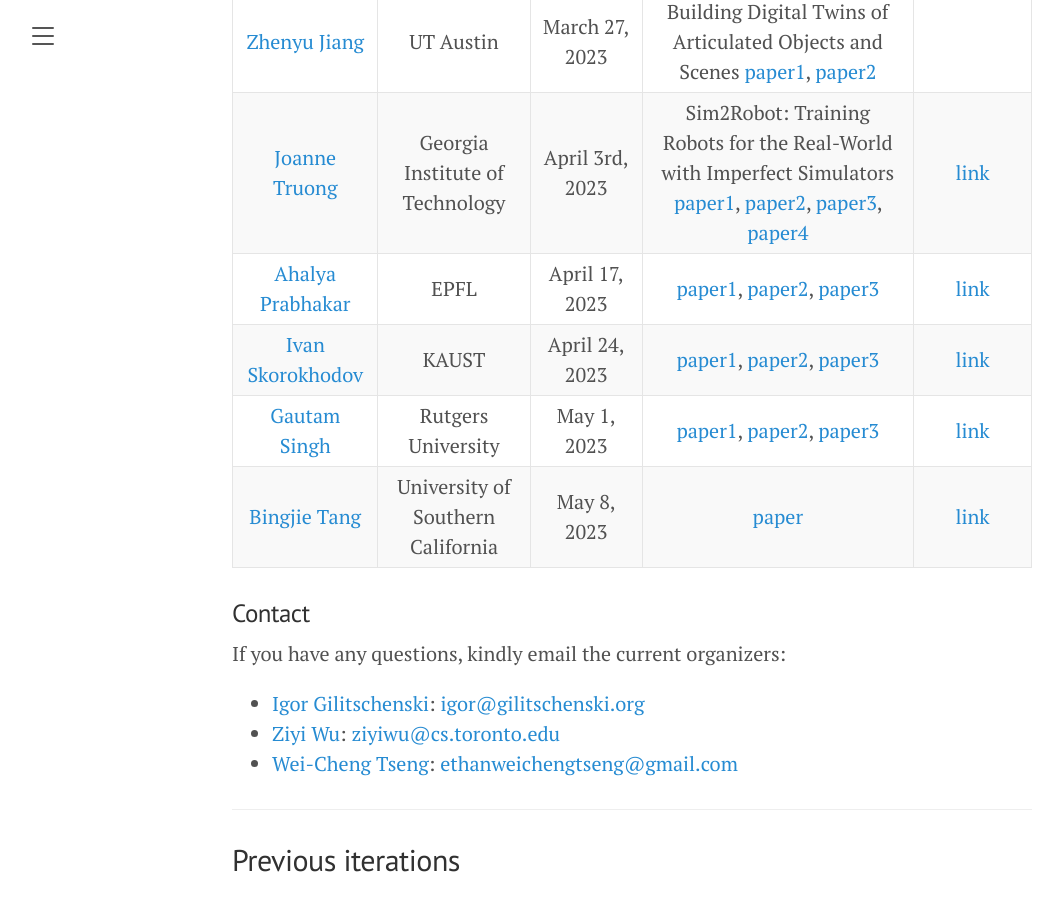
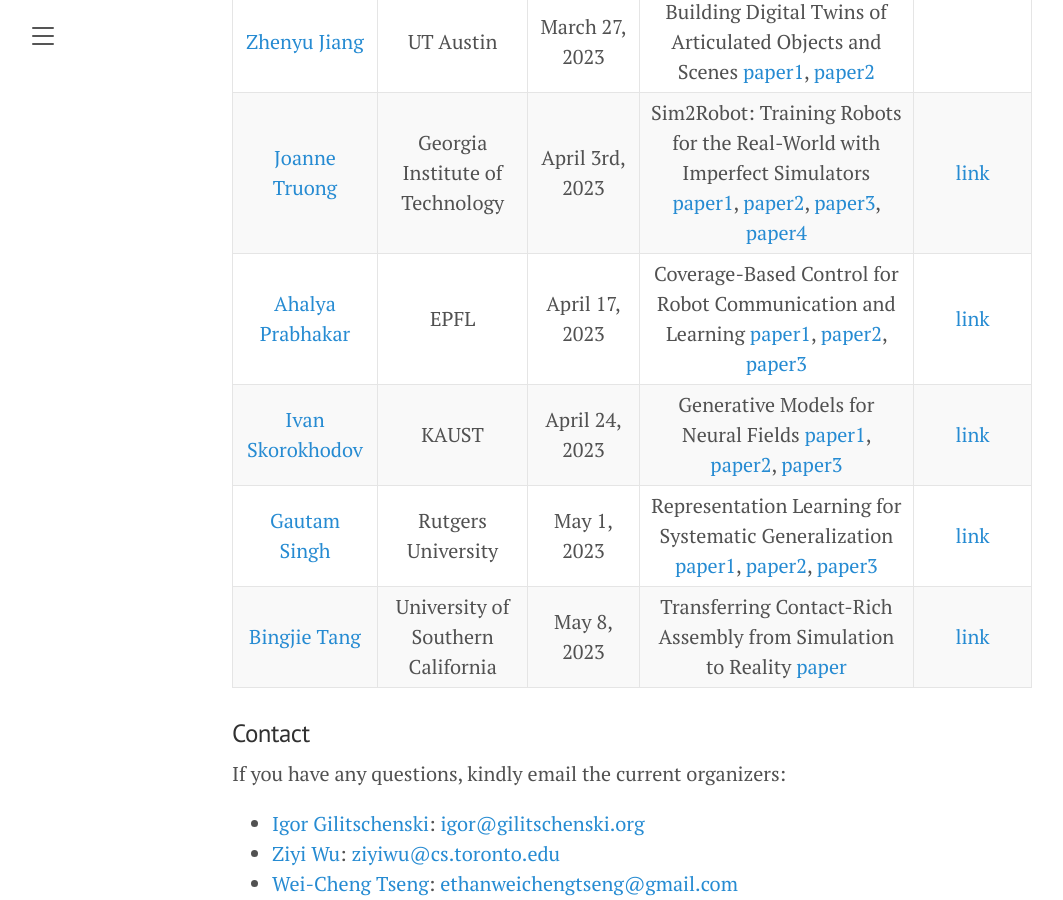
Before and after one commit to uoft-cs-robotics/toronto-air, a Jekyll site: the page built from index.md, in a window 1280 px wide and 900 px high, scrolled down 1620 px. Shown: the whole window, without its empty margins (8-1071 px from the left). Built offline with Jekyll 4.4.1, drawn with Linux system fonts in a browser that asks for light colours; our own code applies the rules of GitHub Pages for plain Markdown files.

Commit message:
finalize Winter 2023 seminars

```diff
--- a/index.md
+++ b/index.md
@@ -63,10 +63,10 @@ Past talks are also available on our [YouTube Channel](https://www.youtube.com/c
 |[Zhang-Wei Hong](https://williamd4112.github.io/)| MIT | March 20, 2023| Explore and Exploit Data in Reinforcement Learning [paper1](https://arxiv.org/abs/2211.07627), [paper2](https://arxiv.org/abs/2204.13695) | [link](https://youtu.be/RvTQLT8QLqQ) |
 |[Zhenyu Jiang](https://zhenyujiang.me/)| UT Austin | March 27, 2023| Building Digital Twins of Articulated Objects and Scenes [paper1](https://arxiv.org/abs/2202.08227), [paper2](https://arxiv.org/abs/2302.01295) | |
 |[Joanne Truong](https://www.joannetruong.com/)| Georgia Institute of Technology | April 3rd, 2023| Sim2Robot: Training Robots for the Real-World with Imperfect Simulators [paper1](https://arxiv.org/abs/1912.06321), [paper2](https://arxiv.org/abs/2011.12421), [paper3](https://arxiv.org/abs/2207.10821), [paper4](https://indoorsim2outdoorreal.github.io/final.html) | [link](https://youtu.be/Deguhw3zqT4) |
-|[Ahalya Prabhakar](https://apr600.github.io/)| EPFL | April 17, 2023|  [paper1](https://arxiv.org/abs/2006.06081), [paper2](https://arxiv.org/abs/2212.03106), [paper3](https://www.nature.com/articles/s41467-022-31795-2) | [link](https://youtu.be/AUqfNzexiSk) |
-|[Ivan Skorokhodov](https://universome.github.io/)| KAUST | April 24, 2023|  [paper1](https://arxiv.org/abs/2104.06954), [paper2](https://arxiv.org/abs/2112.14683), [paper3](https://arxiv.org/abs/2303.01416) | [link](https://youtu.be/wuzWDFPjqiY) |
-|[Gautam Singh](https://singhgautam.github.io/)| Rutgers University | May 1, 2023|  [paper1](https://arxiv.org/abs/2110.11405), [paper2](https://arxiv.org/abs/2205.14065), [paper3](https://arxiv.org/abs/2211.01177) | [link](https://youtu.be/fa96vWAN108) |
-|[Bingjie Tang](https://bingjietang718.github.io/)| University of Southern California | May 8, 2023|  [paper](https://bingjietang718.github.io/pdfs/rss2023.pdf) | [link]() |
+|[Ahalya Prabhakar](https://apr600.github.io/)| EPFL | April 17, 2023| Coverage-Based Control for Robot Communication and Learning [paper1](https://arxiv.org/abs/2006.06081), [paper2](https://arxiv.org/abs/2212.03106), [paper3](https://www.nature.com/articles/s41467-022-31795-2) | [link](https://youtu.be/AUqfNzexiSk) |
+|[Ivan Skorokhodov](https://universome.github.io/)| KAUST | April 24, 2023| Generative Models for Neural Fields [paper1](https://arxiv.org/abs/2104.06954), [paper2](https://arxiv.org/abs/2112.14683), [paper3](https://arxiv.org/abs/2303.01416) | [link](https://youtu.be/wuzWDFPjqiY) |
+|[Gautam Singh](https://singhgautam.github.io/)| Rutgers University | May 1, 2023| Representation Learning for Systematic Generalization [paper1](https://arxiv.org/abs/2110.11405), [paper2](https://arxiv.org/abs/2205.14065), [paper3](https://arxiv.org/abs/2211.01177) | [link](https://youtu.be/fa96vWAN108) |
+|[Bingjie Tang](https://bingjietang718.github.io/)| University of Southern California | May 8, 2023| Transferring Contact-Rich Assembly from Simulation to Reality [paper](https://bingjietang718.github.io/pdfs/rss2023.pdf) | [link](https://youtu.be/0vAPK8BXREk) |
 
 
 ### Contact
```
